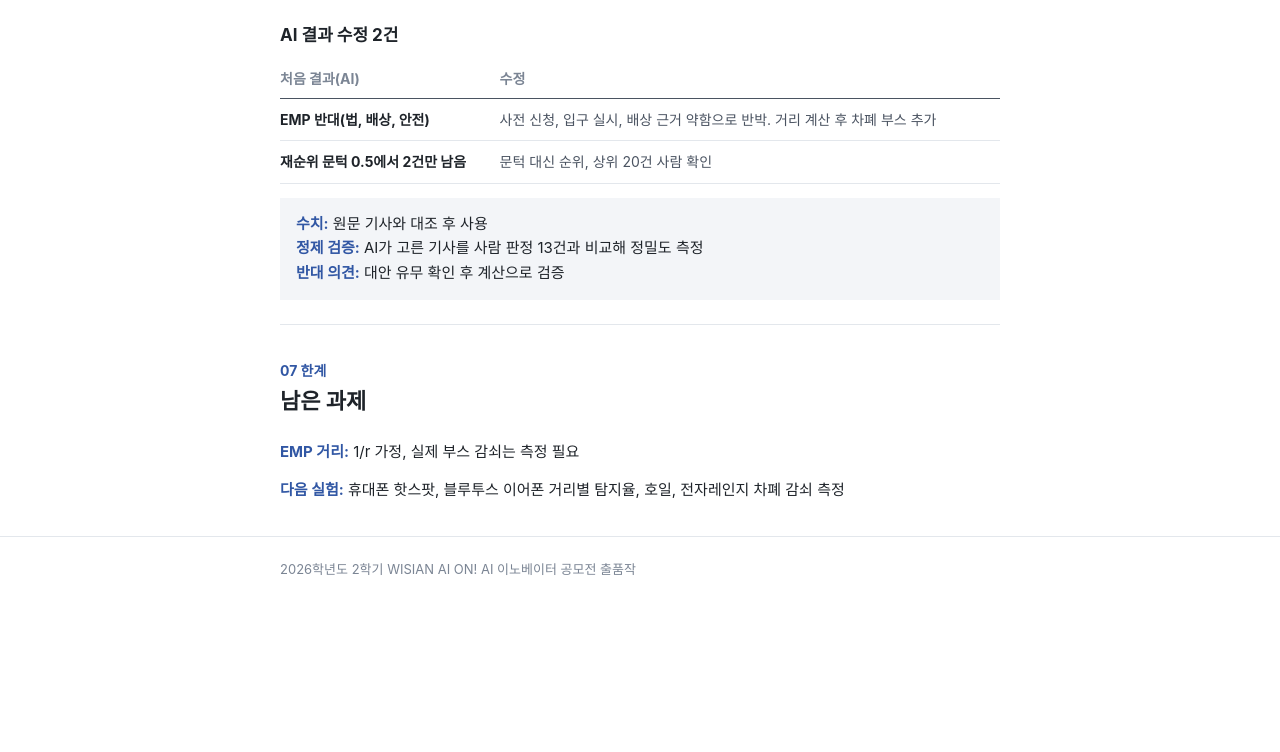
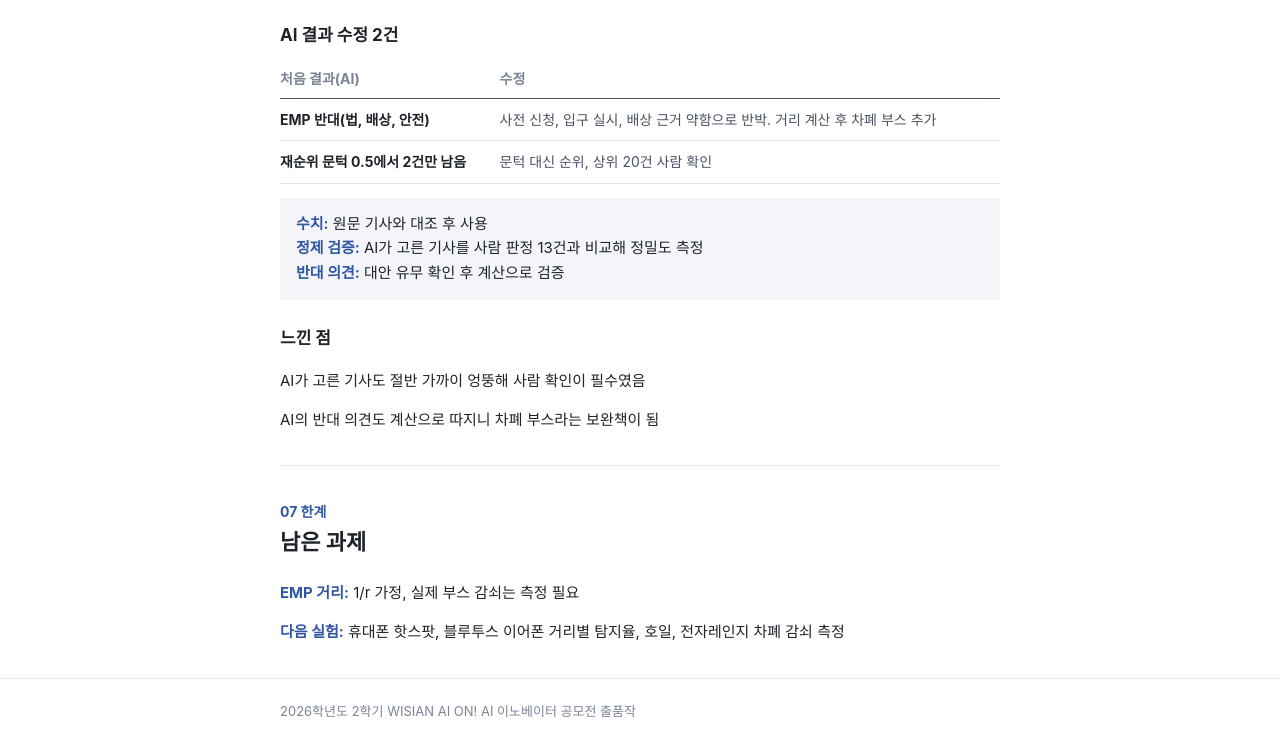
Before and after one commit to Tovic-Chai/suneung-guard, a plain HTML site: page index.html in a window 1280 px wide. Shown: the part 6901-7653 px from the top of the page. Before the commit the page ends 7512 px from the top, so only its background shows below. Drawn offline with Linux system fonts and the light colour scheme.

Commit message:
느낀 점 추가
Co-Authored-By: Claude Opus 5.5 <noreply@anthropic.com>

```diff
--- a/index.html
+++ b/index.html
@@ -188,6 +188,11 @@
   </table>
   </div>
   <p class="panel"><b>수치:</b> 원문 기사와 대조 후 사용<br><b>정제 검증:</b> AI가 고른 기사를 사람 판정 13건과 비교해 정밀도 측정<br><b>반대 의견:</b> 대안 유무 확인 후 계산으로 검증</p>
+  <h3>느낀 점</h3>
+  <ul class="facts plain">
+    <li>AI가 고른 기사도 절반 가까이 엉뚱해 사람 확인이 필수였음</li>
+    <li>AI의 반대 의견도 계산으로 따지니 차폐 부스라는 보완책이 됨</li>
+  </ul>
 </section>
 
 <section id="next">
```
